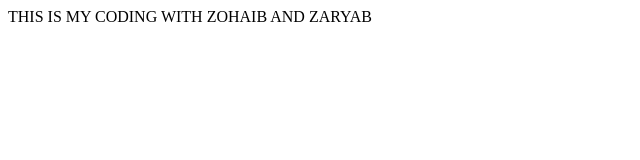
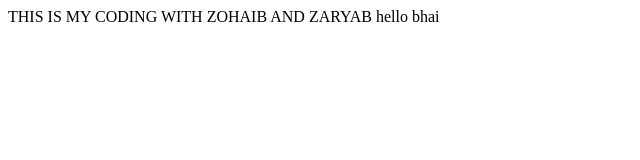
Before and after one commit to sarib300/coding, a plain HTML site: page Index.html in a window 1280 px wide. Shown: the full height of the page, 0-640 px from the left. Drawn offline with Linux system fonts and the light colour scheme.

Commit message:
hello bhai

```diff
--- a/Index.html
+++ b/Index.html
@@ -7,5 +7,6 @@
 </head>
 <body>
     THIS IS MY CODING WITH ZOHAIB AND ZARYAB
+    hello bhai
 </body>
 </html>
```
